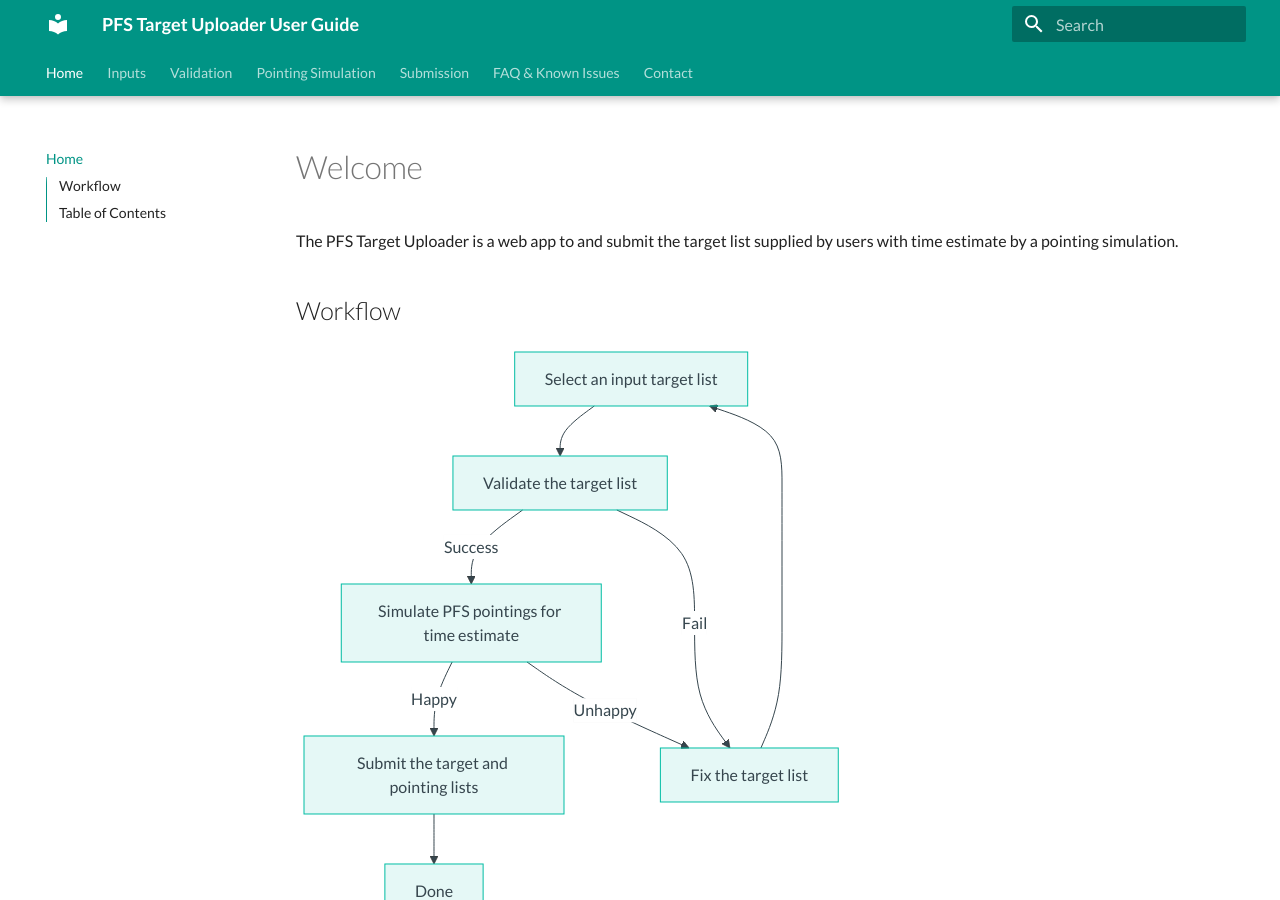
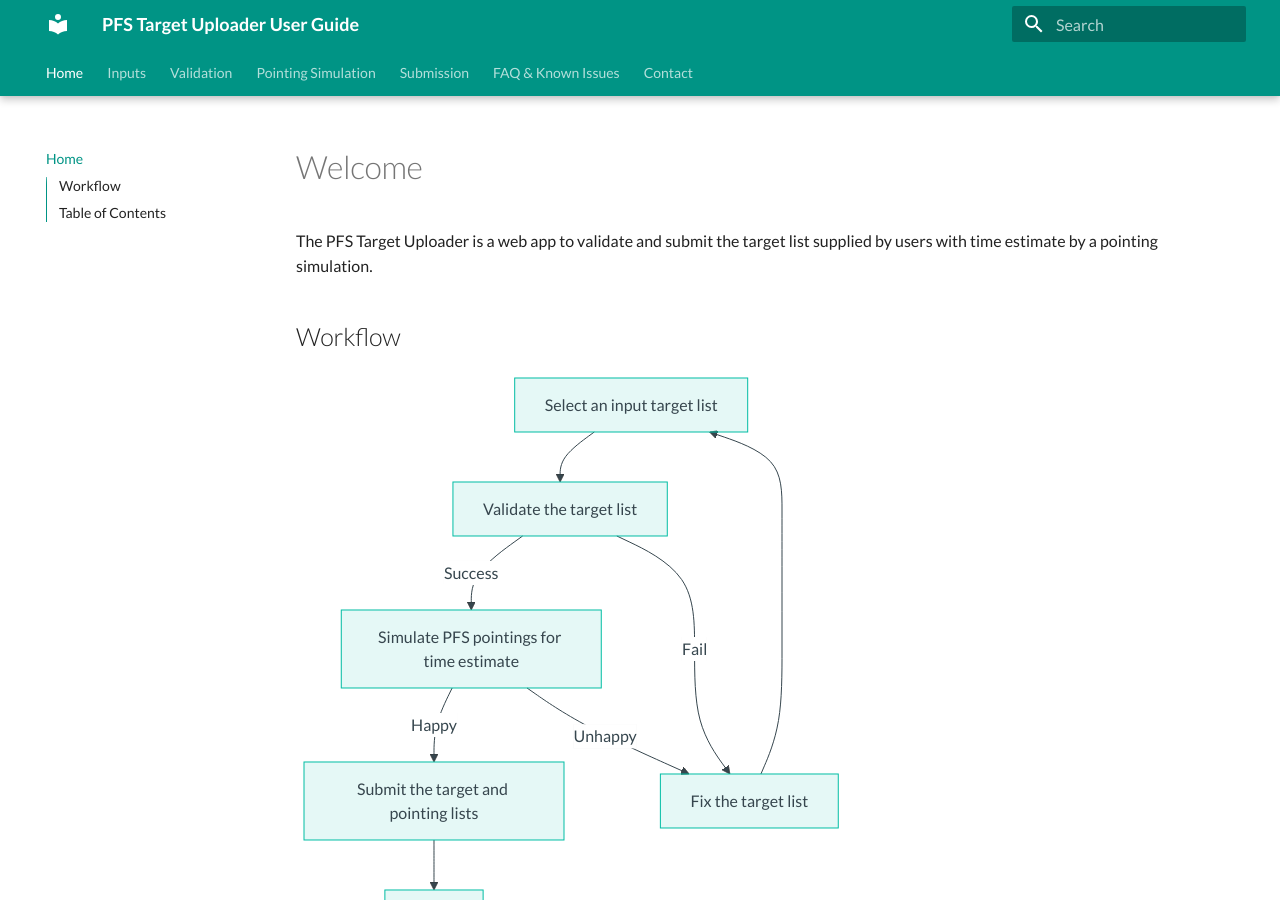
Before and after one commit to Subaru-PFS/spt_target_uploader, an MkDocs documentation site: the page built from docs/docs/index.md, in a window 1280 px wide and 900 px high. Built offline with MkDocs 1.6.1 and Material for MkDocs 9.7.7, drawn with Linux system fonts in a browser that asks for light colours.

Commit message:
minor modification in doc

```diff
--- a/docs/docs/index.md
+++ b/docs/docs/index.md
@@ -1,6 +1,6 @@
 # Welcome
 
-The PFS Target Uploader is a web app to and submit the target list supplied by users with time estimate by a pointing simulation.
+The PFS Target Uploader is a web app to validate and submit the target list supplied by users with time estimate by a pointing simulation.
 
 ## Workflow
 
```
Also changed, not shown: docs/docs/inputs.md (+1 -1 lines).
